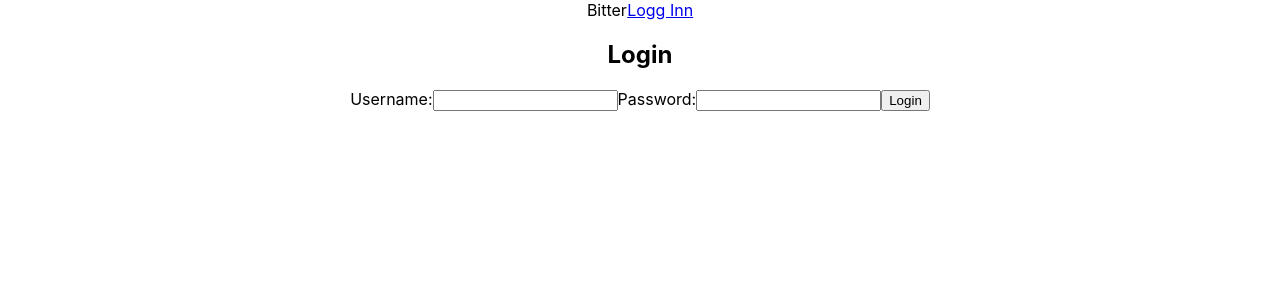
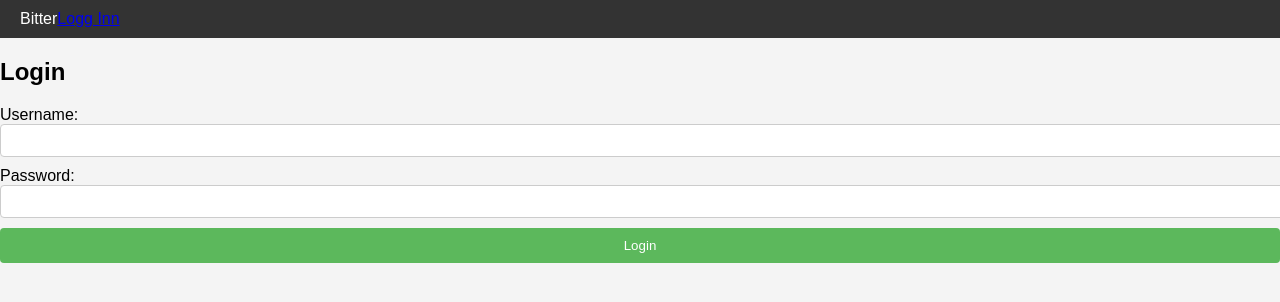
Before and after one commit to thenyandude/bitter, a React (Create React App) app in the folder bitter/: page /login in a window 1280 px wide. Shown: the top 302 px of the page. Built offline with nearby package versions, Linux system fonts and the light colour scheme.

Commit message:
Added basic styles

```diff
--- a/bitter/src/App.css
+++ b/bitter/src/App.css
@@ -1,38 +1,134 @@
-.App {
-  text-align: center;
+/* Global Styles */
+body, html {
+  margin: 0;
+  padding: 0;
+  font-family: 'Arial', sans-serif;
+  background: #f4f4f4;
 }
 
-.App-logo {
-  height: 40vmin;
-  pointer-events: none;
+/* Header Styles */
+header {
+  background: #333;
+  color: #fff;
+  padding: 10px 20px;
+  display: flex;
+  justify-content: space-between;
+  align-items: center;
 }
 
-@media (prefers-reduced-motion: no-preference) {
-  .App-logo {
-    animation: App-logo-spin infinite 20s linear;
-  }
+header .logo {
+  font-size: 24px;
 }
 
-.App-header {
-  background-color: #282c34;
-  min-height: 100vh;
+/* Main content styles */
+.container {
   display: flex;
   flex-direction: column;
   align-items: center;
-  justify-content: center;
-  font-size: calc(10px + 2vmin);
-  color: white;
 }
 
-.App-link {
-  color: #61dafb;
+
+/* Blog Post Styles */
+.post {
+  border: 1px solid #ddd;
+  margin-bottom: 20px;
+  background: #fff;
+  padding: 15px;
+  box-shadow: 0 2px 4px rgba(0,0,0,0.1);
 }
 
-@keyframes App-logo-spin {
-  from {
-    transform: rotate(0deg);
-  }
-  to {
-    transform: rotate(360deg);
-  }
+.post h3 {
+  font-size: 1.5em;
+  color: #333;
 }
+
+.post p {
+  font-size: 1em;
+  line-height: 1.6;
+  color: #666;
+}
+
+.post small {
+  display: block;
+  margin-top: 10px;
+  color: #aaa;
+}
+
+/* Form Styles */
+form {
+  margin-bottom: 40px;
+}
+
+form input[type="text"],
+form input[type="password"],
+form textarea {
+  width: 100%;
+  padding: 8px;
+  margin-bottom: 10px;
+  border: 1px solid #ccc;
+  border-radius: 4px;
+}
+
+form input[type="submit"],
+form button {
+  width: 100%;
+  padding: 10px;
+  background: #5cb85c;
+  color: white;
+  border: none;
+  border-radius: 4px;
+  cursor: pointer;
+}
+
+form input[type="submit"]:hover,
+form button:hover {
+  background: #4cae4c;
+}
+
+/* Utility Classes for Feedback */
+.feedback-field {
+  border-color: #d9534f;
+}
+
+.feedback-field:focus {
+  box-shadow: 0 0 5px #d9534f;
+}
+
+/* Button Styles */
+.button,
+a.button {
+  padding: 10px 15px;
+  background: #337ab7;
+  color: white;
+  border-radius: 4px;
+  text-decoration: none;
+  display: inline-block;
+  margin-right: 5px;
+}
+
+.button:hover,
+a.button:hover {
+  background: #286090;
+}
+
+/* Logout Link */
+.logout-link {
+  color: #fff;
+  text-decoration: none;
+  padding: 10px 15px;
+}
+
+.logout-link:hover {
+  text-decoration: underline;
+}
+
+
+.post {
+  border: 1px solid #ddd; /* Thin border for the box */
+  background-color: #fff; /* White background color for each post */
+  margin: 20px auto; /* Margin for spacing between posts */
+  padding: 20px; /* Padding inside the post box for spacing content */
+  border-radius: 4px; /* Rounded corners for the boxes */
+  box-shadow: 0 2px 4px rgba(0,0,0,0.1); /* Shadow for a subtle 3D effect */
+  max-width: 600px; /* Maximum width of each post box */
+}
--- a/bitter/src/components/Home.js
+++ b/bitter/src/components/Home.js
@@ -21,18 +21,17 @@ function Home() {
     const recentPosts = posts.slice(0, 5); // Get the first 5 posts
 
     return (
-        <div>
+        <div className="container">
           <h2>Siste på Bitter</h2>
-            <div>
           {recentPosts.map((post, index) => (
-                    <div key={index}>
+            // Apply the .post class to each post container
+            <div key={index} className="post">
               <h3>{post.title}</h3>
               <p>{post.content}</p>
               <small>Posted by: {post.userId?.username} on {new Date(post.created).toLocaleString()}</small>
             </div>
           ))}
         </div>
-        </div>
       );
 }
 
--- a/bitter/src/components/userHome.js
+++ b/bitter/src/components/userHome.js
@@ -35,7 +35,7 @@ function UserHome() {
   };
 
   return (
-    <div>
+    <div className="container">
       <h2>Create a New Post</h2>
       <form onSubmit={handleCreatePost}>
         <label>
@@ -52,7 +52,7 @@ function UserHome() {
       <div>
         <h3>Previous Posts:</h3>
         {posts.map((post, index) => (
-          <div key={index}>
+          <div key={index} className="post">
             <h4>{post.title}</h4>
             <p>{post.content}</p>
           </div>
```
Lines whose indentation alone changed are shown as unchanged.
